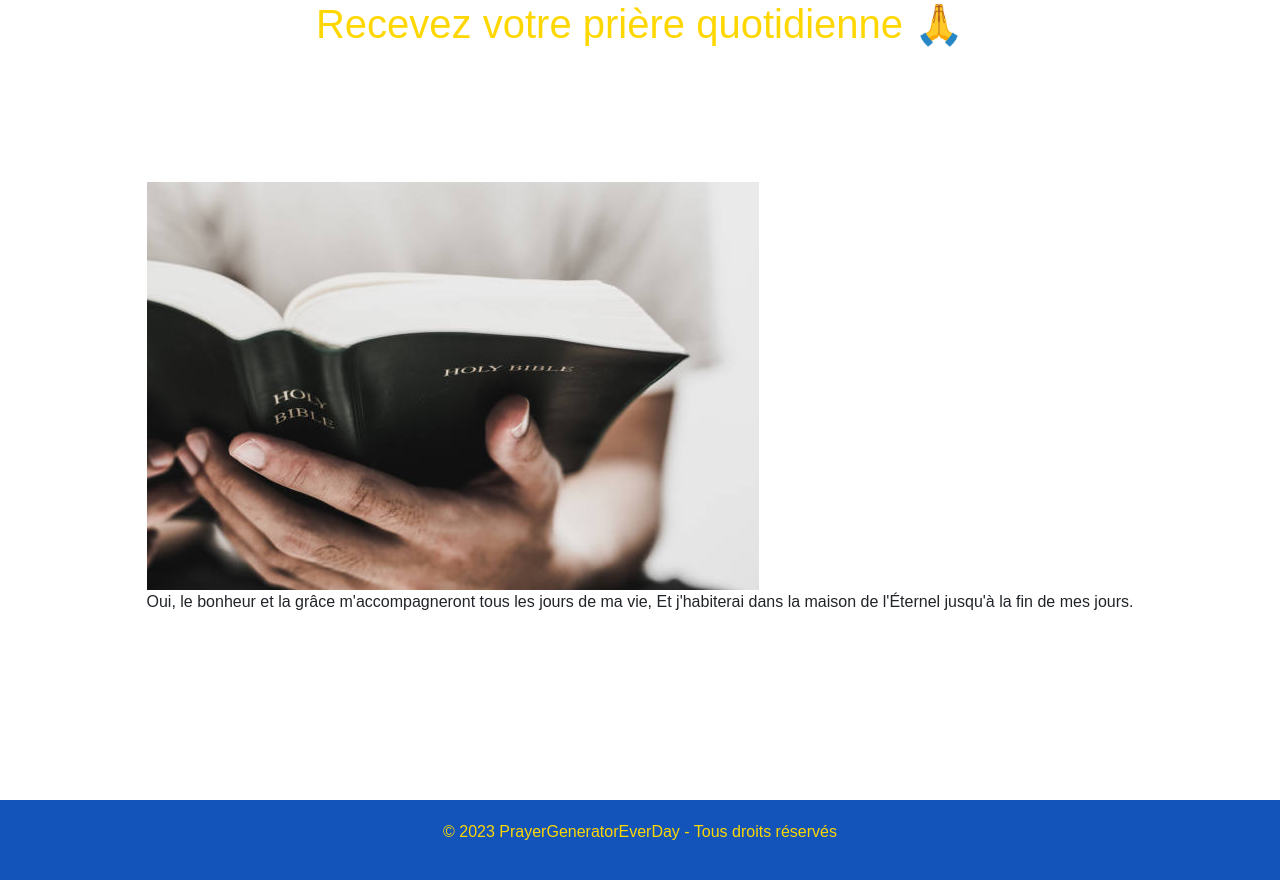
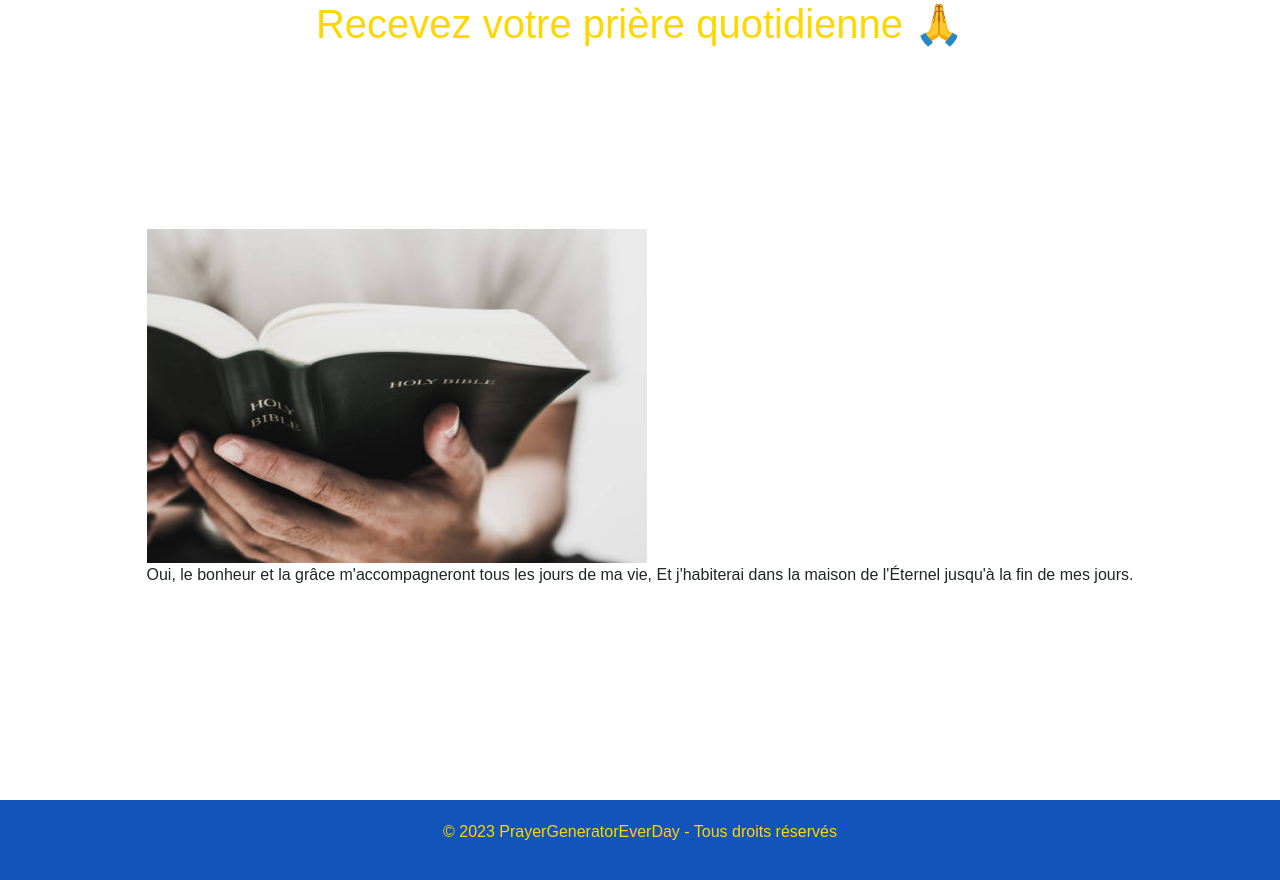
Before and after one commit to ffillouxdev/PrayerGeneratorEveryDay, a Django app: page / in a window 1280 px wide. Shown: the part 56-936 px from the top of the page. Run offline with Django 4.2, Linux system fonts and the light colour scheme; data comes from the database, SQL or seed files in the repository; both versions use the stored data as it was after the commit; some libraries are stand-ins or nearby versions.

Commit message:
BD, prayers et randomImg generator fonctionne%

```diff
--- a/PrayerGeneratorEveryDay/PrayerGeneratorEveryDay/settings.py
+++ b/PrayerGeneratorEveryDay/PrayerGeneratorEveryDay/settings.py
@@ -128,8 +128,3 @@ STATICFILES_DIRS = [
 # https://docs.djangoproject.com/en/4.1/ref/settings/#default-auto-field
 
 DEFAULT_AUTO_FIELD = 'django.db.models.BigAutoField'
-
-
-
-MEDIA_URL = '/media/'
-MEDIA_ROOT = os.path.join(BASE_DIR, 'media')
--- a/PrayerGeneratorEveryDay/myapp/models.py
+++ b/PrayerGeneratorEveryDay/myapp/models.py
@@ -1,6 +1,7 @@
 from django.db import models
 import datetime
 from django.utils import timezone
+from django.templatetags.static import static
 
 
 class Prayer(models.Model):
@@ -10,5 +11,9 @@ class Prayer(models.Model):
 
 class RandomImg(models.Model):
     img = models.ImageField(upload_to='assets/')
+
+    def img_url(self):
+        return static(self.img.name)
+
     def __str__(self):
         return self.img.name
--- a/PrayerGeneratorEveryDay/myapp/static/css/home.css
+++ b/PrayerGeneratorEveryDay/myapp/static/css/home.css
@@ -22,7 +22,11 @@ h1 {
     max-height: 250px;
 }
 
-#image_shower {
-    max-width: 400px;
-    max-height: 400px;
+#prayerImage {
+    max-width: 500px;
+    max-height: 500px;
+    display: flex;
+    justify-content: center;
+    align-items: center;
+    margin-top: 20px;
 }
--- a/PrayerGeneratorEveryDay/myapp/templates/home.html
+++ b/PrayerGeneratorEveryDay/myapp/templates/home.html
@@ -9,7 +9,7 @@
     <h1>Recevez votre prière quotidienne 🙏</h1>
     <div class="central-container">
         <div class="prayerGenerator">
-            <img src="{{ randomImg.img.url }}" alt="Image de prière" id="prayerImage">
+            <img src="{{ randomImg.img_url }}" alt="Image de prière" id="prayerImage">
             <p>{{ prayer.prayer_text }}</p>
         </div>
     </div>
```
Also changed, not shown: PrayerGeneratorEveryDay/db.sqlite3, PrayerGeneratorEveryDay/myapp/urls.py (line endings or trailing spaces).
